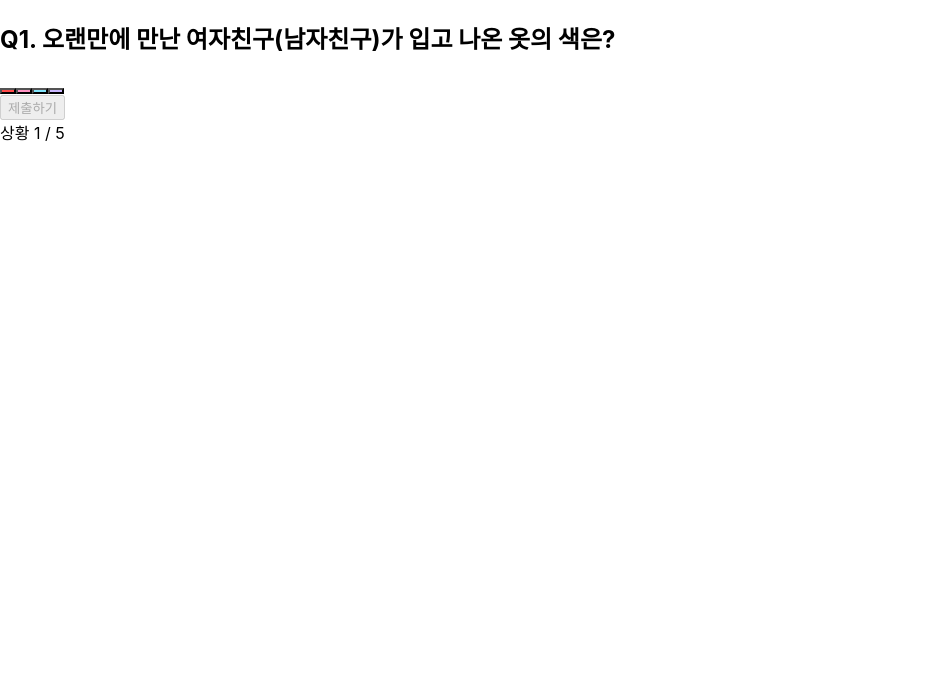
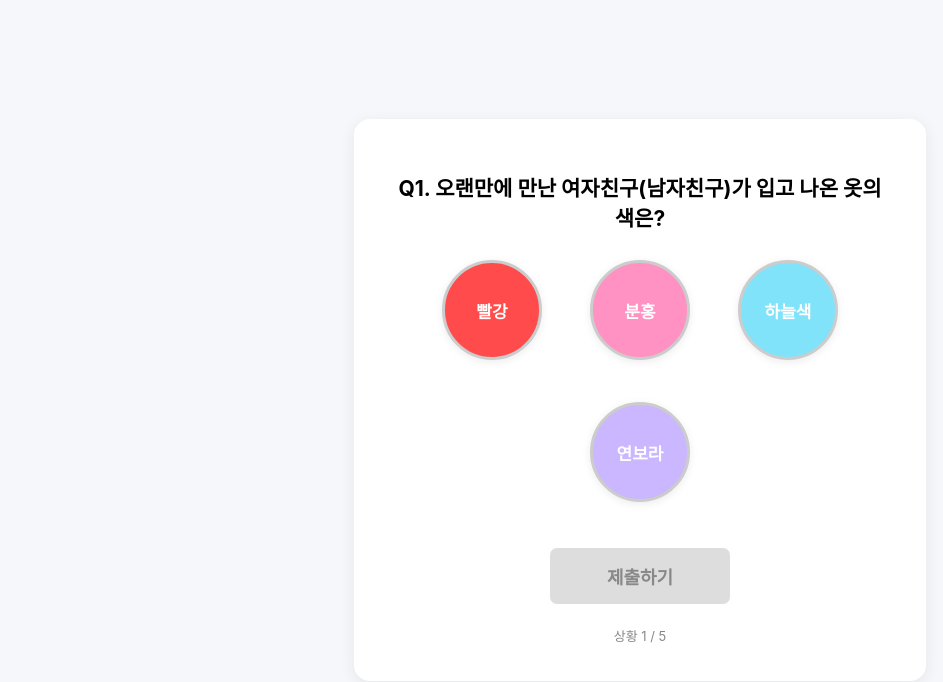
Before and after one commit to sontaei/color-culture-app2, a React (Create React App) app: page / in a window 1280 px wide. Both pictures are taken after a click on the button "참여 시작". Shown: the top 682 px of the page, without its empty margins (0-943 px from the left). Built offline with nearby package versions, Linux system fonts and the light colour scheme.

Commit message:
색상 버튼 크게 수정

```diff
--- a/src/App.js
+++ b/src/App.js
@@ -1,60 +1,39 @@
 import React, { useState } from "react";
 
-// 구체적 상황별 질문 + 색상 4개(오방색 1 + 서양색 3)
 const QUESTIONS = [
   {
     q: "오랜만에 만난 여자친구(남자친구)가 입고 나온 옷의 색은?",
-    options: [
-      { name: "빨강", hex: "#FF4B4B" },      // 오방색: 적
-      { name: "분홍", hex: "#FF92C2" },      // 서양: 사랑, 로맨스
-      { name: "하늘색", hex: "#81E3F9" },    // 서양: 산뜻함, 친근감
-      { name: "연보라", hex: "#CAB7FF" },    // 서양: 부드러움, 우아함
-    ],
+    options: ["빨강", "분홍", "하늘색", "연보라"],
+    colors: ["#FF4B4B", "#FF92C2", "#81E3F9", "#CAB7FF"]
   },
+  // ... (다른 질문도 동일하게)
   {
     q: "중요한 면접에서 면접관이 입고 있는 넥타이의 색은?",
-    options: [
-      { name: "노랑", hex: "#FFE066" },      // 오방색: 황
-      { name: "남색", hex: "#304CB2" },      // 서양: 신뢰, 권위
-      { name: "검정", hex: "#222222" },      // 서양: 포멀, 권위, 중후함
-      { name: "초록", hex: "#53E57B" },      // 서양: 안정, 신뢰
-    ],
+    options: ["노랑", "남색", "검정", "초록"],
+    colors: ["#FFE066", "#304CB2", "#222222", "#53E57B"]
   },
   {
     q: "슬픈 날 혼자 앉아있는 방 커튼의 색은?",
-    options: [
-      { name: "흰색", hex: "#FFFFFF" },      // 오방색: 백
-      { name: "회색", hex: "#BDBDBD" },      // 서양: 슬픔, 공허
-      { name: "남색", hex: "#304CB2" },      // 서양: 우울, 고독
-      { name: "보라", hex: "#9B4BFF" },      // 서양: 신비, 고독
-    ],
+    options: ["흰색", "회색", "남색", "보라"],
+    colors: ["#FFFFFF", "#BDBDBD", "#304CB2", "#9B4BFF"]
   },
   {
     q: "새로 이사 간 집에서 처음 본 현관문의 색은?",
-    options: [
-      { name: "파랑", hex: "#4B7BFF" },      // 오방색: 청
-      { name: "베이지", hex: "#FFF3C2" },    // 서양: 포근함, 따뜻함
-      { name: "초록", hex: "#53E57B" },      // 서양: 희망, 시작
-      { name: "갈색", hex: "#9B7B4B" },      // 서양: 안정, 자연
-    ],
+    options: ["파랑", "베이지", "초록", "갈색"],
+    colors: ["#4B7BFF", "#FFF3C2", "#53E57B", "#9B7B4B"]
   },
   {
     q: "깊은 밤 꿈속에서 만난 낯선 사람이 입고 있던 옷의 색은?",
-    options: [
-      { name: "검정", hex: "#222222" },      // 오방색: 흑
-      { name: "자주색", hex: "#7D3C98" },    // 서양: 신비, 공포
-      { name: "회색", hex: "#BDBDBD" },      // 서양: 중립, 모호함
-      { name: "짙은 녹색", hex: "#006400" }, // 서양: 신비, 자연
-    ],
+    options: ["검정", "자주색", "회색", "짙은 녹색"],
+    colors: ["#222222", "#7D3C98", "#BDBDBD", "#006400"]
   },
 ];
 
 function App() {
-  const [step, setStep] = useState(0); // 0: Intro, 1~N: 설문, N+1: 완료
+  const [step, setStep] = useState(0);
   const [answers, setAnswers] = useState(Array(QUESTIONS.length).fill(null));
   const [selected, setSelected] = useState(null);
 
-  // 답 저장 후 다음
   const handleSubmit = (e) => {
     e.preventDefault();
     const nextAnswers = [...answers];
@@ -65,32 +44,43 @@ function App() {
     if (step < QUESTIONS.length) {
       setStep(step + 1);
     } else {
-      // 데이터 저장/분석 (여기서 서버/구글폼 등으로 전송 가능)
-      console.log(
-        QUESTIONS.map((q, i) => ({
-          question: q.q,
-          answer: nextAnswers[i]?.name,
-        }))
-      );
       setStep(step + 1);
     }
   };
 
   if (step === 0) {
     return (
-      <div className="min-h-screen flex flex-col items-center justify-center bg-gradient-to-br from-blue-50 via-pink-50 to-yellow-50">
-        <div className="w-full max-w-md bg-white rounded-2xl shadow-xl p-8 flex flex-col items-center">
-          <h1 className="text-2xl font-bold mb-4 text-center">
-            색채 감정 실험
-          </h1>
-          <p className="mb-6 text-gray-600 text-center">
+      <div style={{
+        minHeight:"100vh",
+        display:"flex",
+        justifyContent:"center",
+        alignItems:"center",
+        background:"#F6F7FB"
+      }}>
+        <div style={{
+          background:"white",
+          padding:30,
+          borderRadius:12,
+          boxShadow:"0 4px 16px rgba(0,0,0,0.07)",
+          maxWidth:400
+        }}>
+          <h1 style={{
+            fontSize:24, fontWeight:700, marginBottom:12, textAlign:"center"
+          }}>색채 감정 실험</h1>
+          <p style={{
+            color:"#555",fontSize:15, textAlign:"center", marginBottom:18
+          }}>
             각 상황에 어울리는 색을 골라주세요.<br />
             오방색 1개 + 서양 감정색 3개 중에서<br />
             <b>당신의 선택</b>이 색채 인식 연구에 사용됩니다.
           </p>
           <button
             onClick={() => setStep(1)}
-            className="px-6 py-2 rounded-xl bg-blue-500 hover:bg-blue-600 text-white font-semibold transition"
+            style={{
+              padding:"12px 32px",background:"#4B7BFF",color:"white",
+              border:"none",borderRadius:8,fontWeight:600,
+              fontSize:18,cursor:"pointer"
+            }}
           >
             참여 시작
           </button>
@@ -101,16 +91,35 @@ function App() {
 
   if (step > QUESTIONS.length) {
     return (
-      <div className="min-h-screen flex flex-col items-center justify-center bg-gradient-to-br from-blue-50 via-pink-50 to-yellow-50">
-        <div className="w-full max-w-md bg-white rounded-2xl shadow-xl p-8 flex flex-col items-center">
-          <h2 className="text-xl font-bold mb-3">참여해주셔서 감사합니다!</h2>
-          <p className="text-gray-600 text-center mb-3">
+      <div style={{
+        minHeight:"100vh",
+        display:"flex",
+        justifyContent:"center",
+        alignItems:"center",
+        background:"#F6F7FB"
+      }}>
+        <div style={{
+          background:"white",
+          padding:30,
+          borderRadius:12,
+          boxShadow:"0 4px 16px rgba(0,0,0,0.07)",
+          maxWidth:400,textAlign:"center"
+        }}>
+          <h2 style={{
+            fontSize:20, fontWeight:700, marginBottom:8
+          }}>참여해주셔서 감사합니다!</h2>
+          <p style={{
+            color:"#666", fontSize:15, marginBottom:15
+          }}>
             여러분의 데이터는<br />
             “감정별 색채 인식 연구”에 소중하게 쓰입니다.
           </p>
           <button
             onClick={() => { setStep(0); setAnswers(Array(QUESTIONS.length).fill(null)); }}
-            className="px-5 py-2 rounded-xl bg-blue-100 hover:bg-blue-200 text-blue-700 font-semibold transition"
+            style={{
+              padding:"10px 28px",background:"#B7D2FF",color:"#244177",
+              border:"none",borderRadius:8,fontWeight:600,fontSize:16,cursor:"pointer"
+            }}
           >
             처음으로
           </button>
@@ -119,46 +128,81 @@ function App() {
     );
   }
 
-  // 설문 질문 화면
   const currQ = QUESTIONS[step - 1];
 
   return (
-    <div className="min-h-screen flex flex-col items-center justify-center bg-gradient-to-br from-blue-50 via-pink-50 to-yellow-50">
-      <div className="w-full max-w-md bg-white rounded-2xl shadow-xl p-8 flex flex-col items-center">
-        <h2 className="text-xl font-semibold mb-4 text-center">{`Q${step}. ${currQ.q}`}</h2>
-        <form onSubmit={handleSubmit} className="flex flex-col items-center gap-6 w-full">
-          <div className="flex flex-wrap gap-6 justify-center mt-2 mb-2">
-            {currQ.options.map((c) => (
+    <div style={{
+      minHeight:"100vh",
+      display:"flex",
+      justifyContent:"center",
+      alignItems:"center",
+      background:"#F6F7FB"
+    }}>
+      <div style={{
+        background:"white",
+        padding:36,
+        borderRadius:16,
+        boxShadow:"0 4px 16px rgba(0,0,0,0.07)",
+        maxWidth:500,
+        width:"100%"
+      }}>
+        <h2 style={{
+          fontSize:21,fontWeight:700,marginBottom:28, textAlign:"center"
+        }}>{`Q${step}. ${currQ.q}`}</h2>
+        <form onSubmit={handleSubmit} style={{
+          display:"flex",flexDirection:"column",alignItems:"center",gap:22
+        }}>
+          <div style={{
+            display:"flex",justifyContent:"center",gap:28,marginBottom:10,flexWrap:"wrap"
+          }}>
+            {currQ.options.map((opt,i) => (
               <button
-                key={c.name}
+                key={opt}
                 type="button"
-                onClick={() => setSelected(c)}
-                className={`w-16 h-16 rounded-full border-2 flex items-center justify-center
-                  ${selected?.name === c.name ? "border-black ring-2 ring-blue-400 scale-110" : "border-gray-300"}
-                  transition`}
-                style={{ background: c.hex }}
-                title={c.name}
+                onClick={() => setSelected(opt)}
+                style={{
+                  width:100, height:100,
+                  borderRadius:"50%",
+                  margin:"0 10px 14px 10px",
+                  border:selected === opt ? "5px solid #244177" : "3px solid #ccc",
+                  background: currQ.colors[i],
+                  color: currQ.colors[i]==="#FFFFFF" ? "#333":"#fff",
+                  fontWeight:700,
+                  fontSize:17,
+                  cursor:"pointer",
+                  outline: selected===opt ? "2px solid #4B7BFF" : "none",
+                  transition:"border 0.2s",
+                  boxShadow: selected === opt
+                    ? "0 0 15px 3px #4B7BFF55"
+                    : "0 2px 8px rgba(0,0,0,0.08)",
+                  display:"flex",
+                  alignItems:"center",
+                  justifyContent:"center"
+                }}
+                title={opt}
               >
-                {["흰색", "베이지"].includes(c.name) ? (
-                  <span className="text-sm text-gray-700 font-bold">{c.name[0]}</span>
-                ) : ""}
+                {opt}
               </button>
             ))}
           </div>
           {selected && (
-            <div className="mt-1 text-center">
-              <span className="text-base font-semibold">{selected.name}</span>
-            </div>
+            <div style={{marginTop:6, marginBottom:2, fontSize:16,fontWeight:600}}>{selected}</div>
           )}
           <button
             type="submit"
             disabled={!selected}
-            className="w-full px-6 py-2 rounded-xl bg-pink-500 hover:bg-pink-600 text-white font-bold disabled:bg-gray-300 transition"
+            style={{
+              width:180,padding:"15px 0",background: selected ? "#FF80B7":"#ddd",
+              color: selected ? "white":"#888",
+              border:"none",borderRadius:7,fontWeight:700,fontSize:18,cursor: selected ? "pointer":"not-allowed"
+            }}
           >
             제출하기
           </button>
         </form>
-        <div className="mt-6 text-xs text-gray-400 text-center">
+        <div style={{
+          marginTop:22, fontSize:13, color:"#888", textAlign:"center"
+        }}>
           {`상황 ${step} / ${QUESTIONS.length}`}
         </div>
       </div>
```
